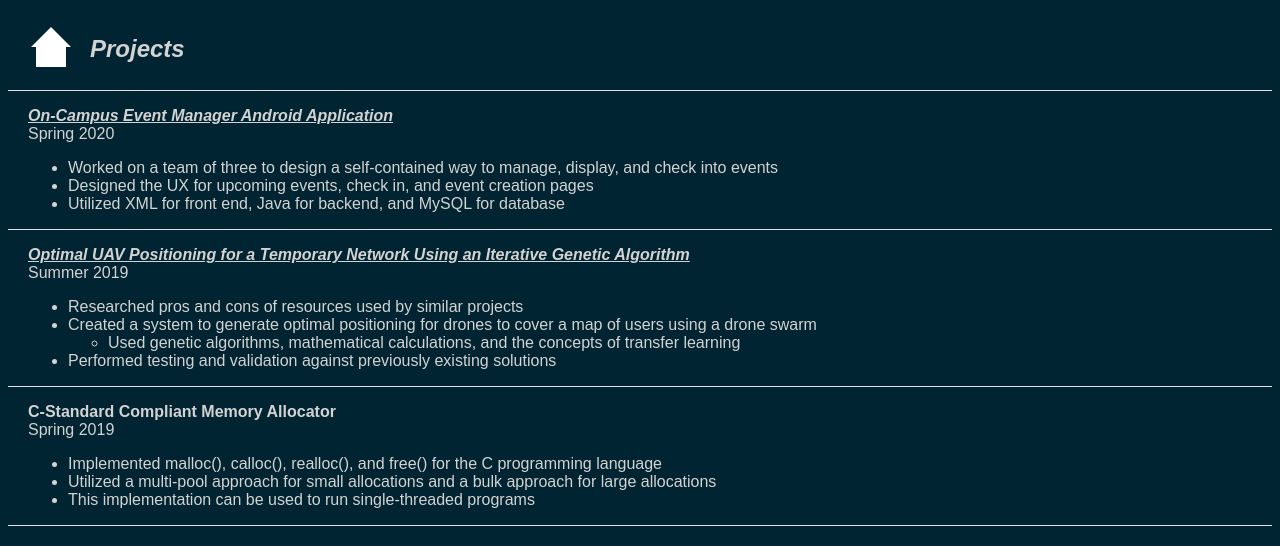
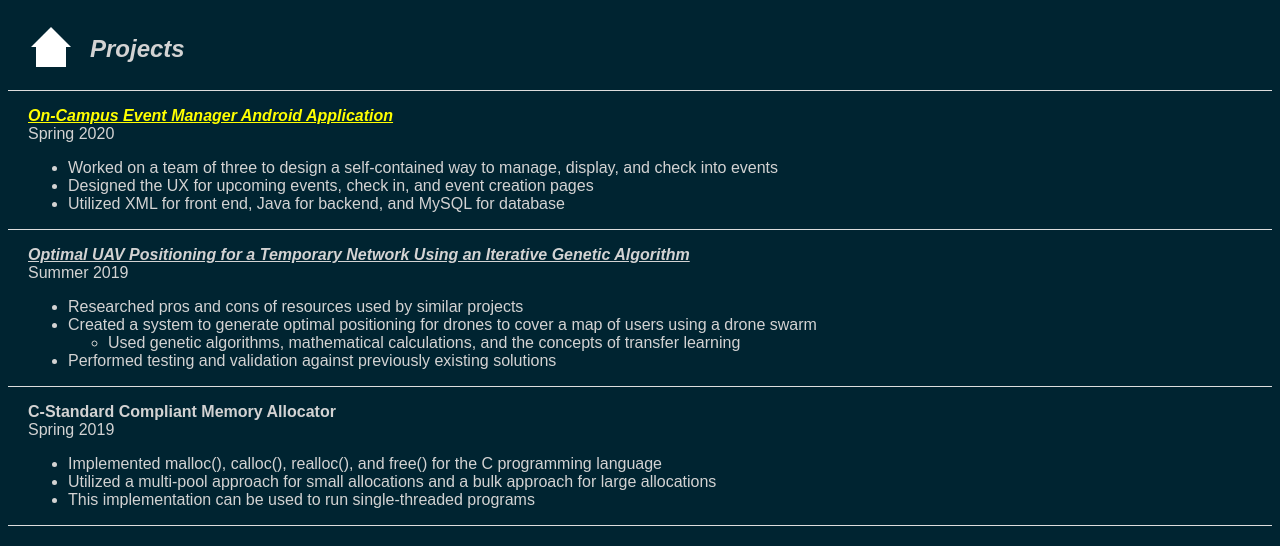
Before and after one commit to nceccarelli/nceccarelli.github.io, a plain HTML site: page pages/projects.html in a window 1280 px wide. Drawn offline with Linux system fonts and the light colour scheme.

Commit message:
Update projects.html

```diff
--- a/pages/projects.html
+++ b/pages/projects.html
@@ -20,7 +20,7 @@
 </section>
 <section>
     <p>
-        <b><a href="https://github.com/cse442-spring-2020-offering/cse442-semester-project-everything-hertz">On-Campus Event Manager Android Application</a></b><br>
+        <b><a href="https://github.com/cse442-spring-2020-offering/cse442-semester-project-everything-hertz" style="color:yellow">On-Campus Event Manager Android Application</a></b><br>
         Spring 2020
         <ul>
             <li>Worked on a team of three to design a self-contained way to manage, display, and check into events</li>
```
